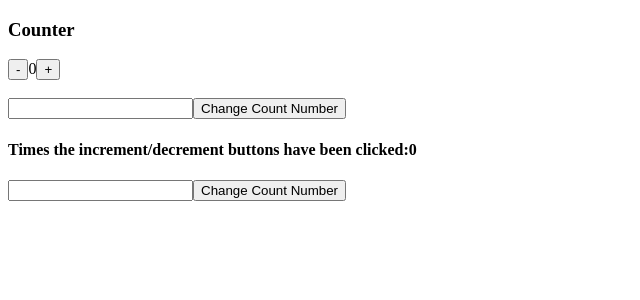
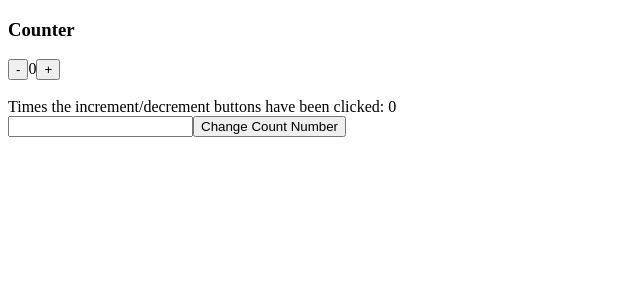
Before and after one commit to vinedsel/rr-final, a React app: page / in a window 1280 px wide. Shown: the top 300 px of the page, without its empty margins (0-640 px from the left). Built offline with nearby package versions, Linux system fonts and the light colour scheme.

Commit message:
Adding additional action function.

```diff
--- a/src/actions/index.js
+++ b/src/actions/index.js
@@ -10,6 +10,10 @@ export const timesClicked = () => ({
   type: 'TIMESCLICKED'
 });
 
+export const onInputNumber = () => ({
+  type: 'ONINPUTNUMBER'
+});
+
 export const onInputNumberChange = () => ({
   type: 'ONINPUTNUMBERCHANGE'
 });
--- a/src/components/App.js
+++ b/src/components/App.js
@@ -1,17 +1,14 @@
 import React from 'react';
 import Counter from './Counter';
 import { connect } from 'react-redux';
-import { increment, decrement, timesClicked, onInputNumberChange } from '../actions/index';
+import { increment, decrement, timesClicked, onInputNumber, onInputNumberChange } from '../actions/index';
 
 class App extends React.Component {
   render() {
     return (
       <div>
         <h3>Counter</h3>
-        <Counter count={this.props.count} onIncrement={this.props.onIncrement} onDecrement={this.props.onDecrement} ononInputNumberChange={this.props.ononInputNumberChange}/>
-        <span><h4>Times the increment/decrement buttons have been clicked:{this.props.timesClicked}</h4></span>
-        <input onChange={event => onInputNumberChange(event.target.value)}/>
-        <button onClick={this.props.onInputNumber}>Change Count Number</button>
+        <Counter count={this.props.count} timesClicked={this.props.timesClicked} onIncrement={this.props.onIncrement} onDecrement={this.props.onDecrement} onInputNumber={this.props.onInputNumber} onInputNumberChange={this.props.onInputNumberChange} />
       </div>
     );
   }
@@ -22,6 +19,7 @@ function mapDispatchToProps(dispatch) {
     onIncrement: () => dispatch(increment()),
     onDecrement: () => dispatch(decrement()),
     ontimesClicked: () => dispatch(timesClicked()),
+    ononInputNumber: () => dispatch(onInputNumber()),
     ononInputNumberChange: () => dispatch(onInputNumberChange())
   };
 }
--- a/src/components/Counter.js
+++ b/src/components/Counter.js
@@ -9,8 +9,9 @@ const Counter = ({ count, onDecrement, onIncrement, timesClicked, onInputNumberC
           <span>{count}</span>
           <button onClick={onIncrement}>+</button>
         </div><br />
-          <input onChange={event => onInputNumberChange(event.target.value)} type="text" value={numberInputted}/>
-          <button onClick={onInputNumber}>Change Count Number</button>
+        <span>Times the increment/decrement buttons have been clicked: {timesClicked}</span><br/>
+        <input onChange={event => onInputNumberChange(event.target.value)} type="text" value={numberInputted}/>
+        <button onClick={onInputNumber}>Change Count Number</button>
       </div>
     );
 }
--- a/src/reducers/counter.js
+++ b/src/reducers/counter.js
@@ -25,11 +25,16 @@ function counterReducer(state = initialState, action) {
         timesClicked: 0,
         numberInputted: null
       };
+    case 'ONINPUTNUMBER':
+      return {
+        ...state,
+        numberInputted: parseInt(state.count)
+      }
     case 'ONINPUTNUMBERCHANGE':
       return {
         ...state,
         numberInputted: action.number
-        }
+      }
     default:
       return state;
   }
```
